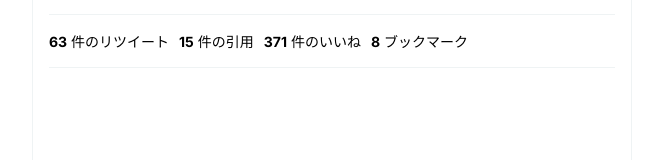
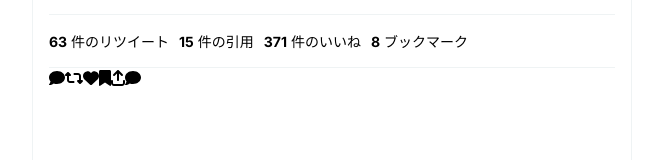
Before and after one commit to richardimaoka/twitter-clone-2, a Next.js app in the folder next/: page / in a window 1280 px wide. Shown: the part 161-321 px from the top of the page, without its empty margins (308-971 px from the left). Built offline with nearby package versions, Linux system fonts and the light colour scheme.

Commit message:
font awesome icons are too big

```diff
--- a/next/app/components/TweetView.tsx
+++ b/next/app/components/TweetView.tsx
@@ -1,5 +1,14 @@
 import styles from "./style.module.css";
 import Image from "next/image";
+
+import { FontAwesomeIcon } from "@fortawesome/react-fontawesome";
+import {
+  faComment,
+  faRetweet,
+  faHeart,
+  faBookmark,
+  faArrowUpFromBracket,
+} from "@fortawesome/free-solid-svg-icons";
 
 export const TweetView = () => {
   //https://twitter.com/TwitterJP/status/1570218396775481344
@@ -42,6 +51,12 @@ export const TweetView = () => {
           <span className={styles.reactionname}> ブックマーク</span>
         </div>
       </div>
+      <FontAwesomeIcon icon={faComment} />
+      <FontAwesomeIcon icon={faRetweet} />
+      <FontAwesomeIcon icon={faHeart} />
+      <FontAwesomeIcon icon={faBookmark} />
+      <FontAwesomeIcon icon={faArrowUpFromBracket} />
+      <FontAwesomeIcon icon={faComment} />
     </div>
   );
 };
```
